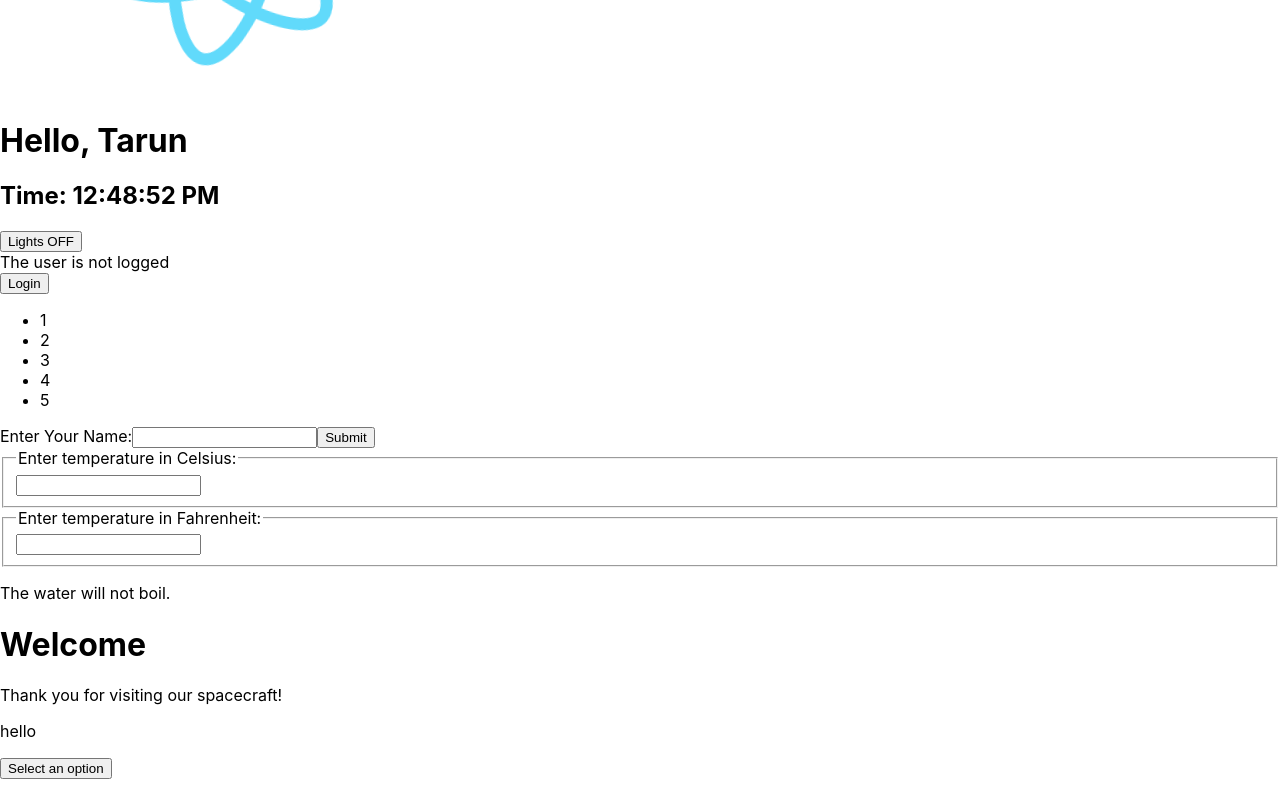
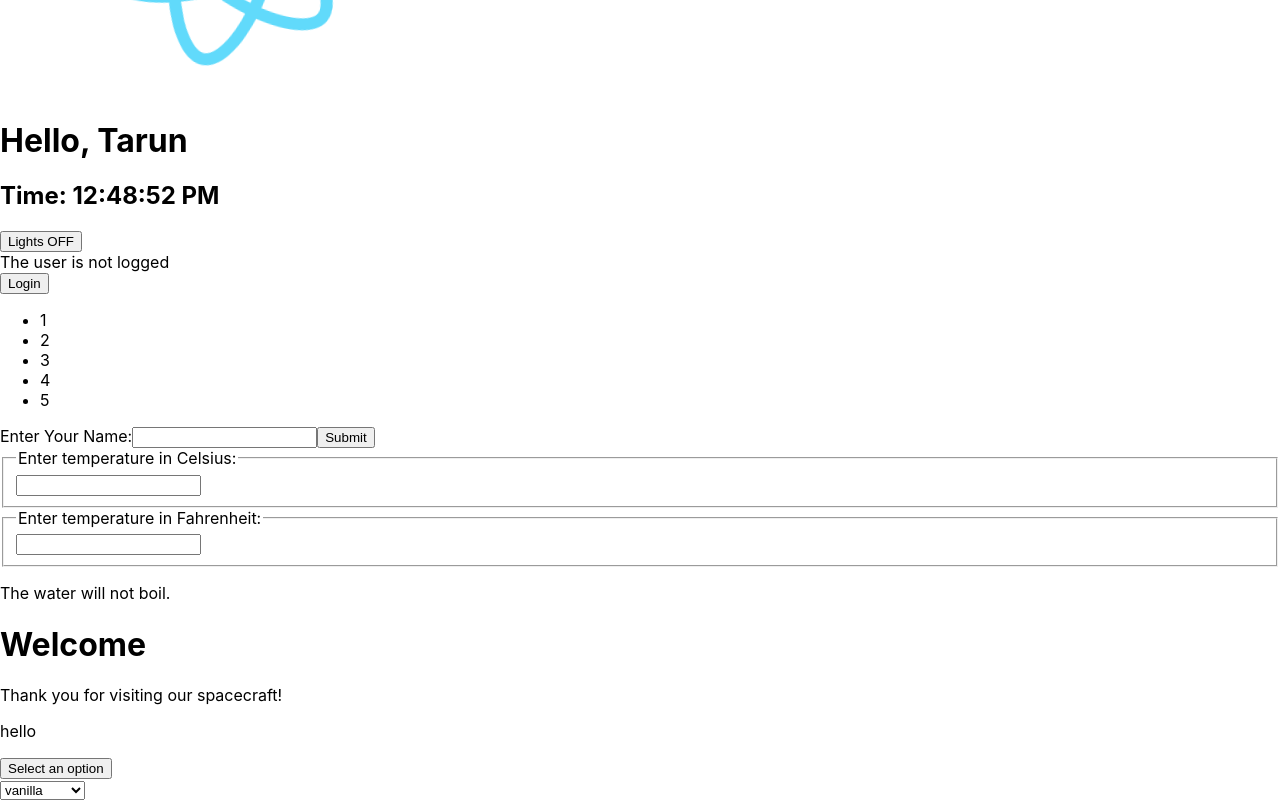
Before and after one commit to tarunikajagathes/React-App, a React app: page / in a window 1280 px wide. Shown: the part 554-1354 px from the top of the page. Before the commit the page ends 1333 px from the top, so only its background shows below. Built offline with nearby package versions, Linux system fonts and the light colour scheme.

Commit message:
Implemented with jquery library

```diff
--- a/package.json
+++ b/package.json
@@ -31,6 +31,7 @@
     "jest": "^27.4.3",
     "jest-resolve": "^27.4.2",
     "jest-watch-typeahead": "^1.0.0",
+    "jquery": "^3.6.0",
     "mini-css-extract-plugin": "^2.4.5",
     "postcss": "^8.4.4",
     "postcss-flexbugs-fixes": "^5.0.2",
--- /dev/null
+++ b/src/components/chosen.js
@@ -0,0 +1,45 @@
+import React from "react";
+import $ from 'jquery';
+
+class Chosen extends React.Component {
+  componentDidMount() {
+    this.$el = $(this.el);
+
+    this.handleChange = this.handleChange.bind(this);
+    this.$el.on("change", this.handleChange);
+  }
+
+  componentDidUpdate(prevProps) {
+    if (prevProps.children !== this.props.children) {
+      this.$el.trigger("chosen:updated");
+    }
+  }
+
+  componentWillUnmount() {
+    this.$el.off("change", this.handleChange);
+  }
+
+  handleChange(e) {
+    this.props.onChange(e.target.value);
+  }
+
+  render() {
+    return (
+      <div>
+        <select className="Chosen-select" ref={(el) => (this.el = el)}>
+          {this.props.children}
+        </select>
+      </div>
+    );
+  }
+}
+
+export function Example() {
+  return (
+    <Chosen onChange={(value) => console.log(value)}>
+      <option>vanilla</option>
+      <option>chocolate</option>
+      <option>strawberry</option>
+    </Chosen>
+  );
+}
--- a/src/index.js
+++ b/src/index.js
@@ -13,6 +13,7 @@ import {FancyBorder} from './components/childeren';
 import Product from './components/product';
 import BlurExample from './components/blur';
 import ErrorBoundary from './components/errorBoundary';
+import { Example } from './components/chosen';
 
 const Welcome= React.lazy(()=>import('./components/welcome'))
 const root = ReactDOM.createRoot(document.getElementById('root'));
@@ -41,6 +42,7 @@ root.render(
     </FancyBorder>
     <Product/>
     <BlurExample/>
+    <Example/>
   </React.StrictMode>
 );
 
```
Also changed, not shown: 1 other file (tests, documents, lock files or other folders).
